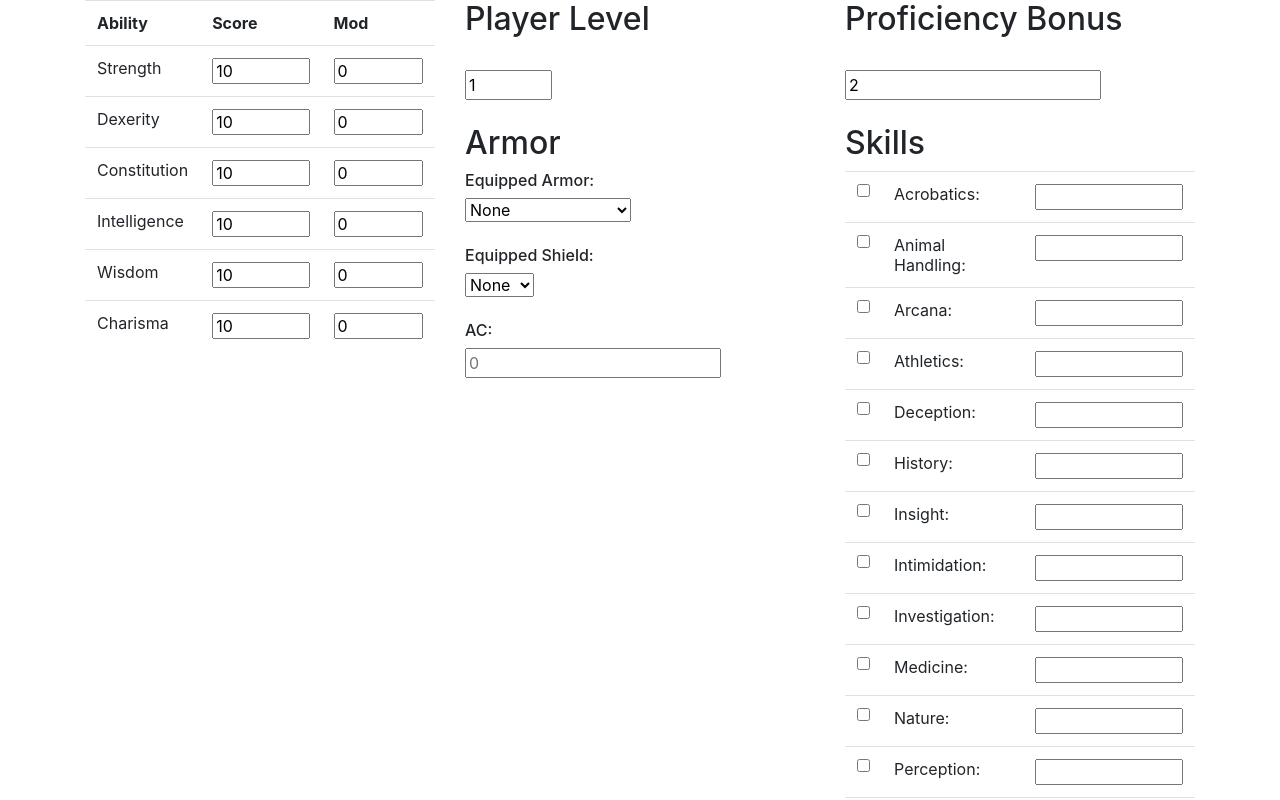
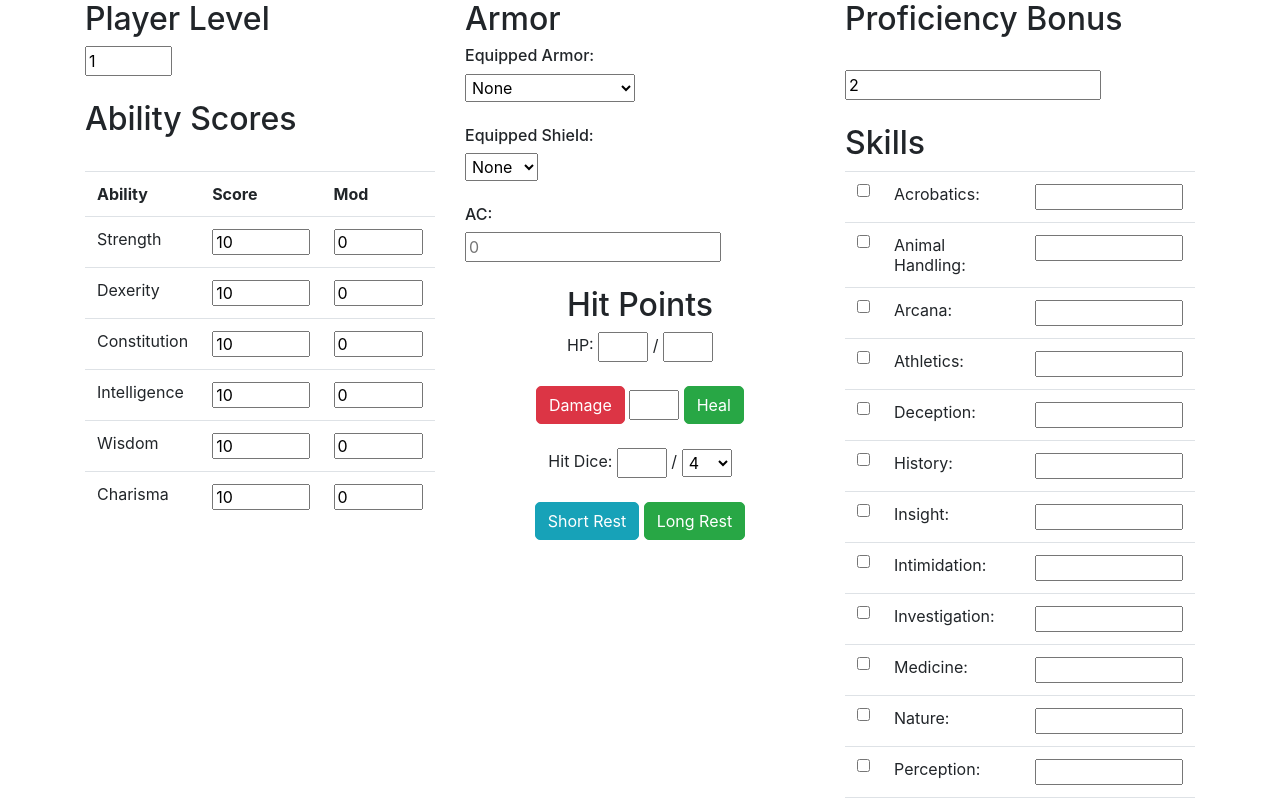
Before and after one commit to Luke-Wittmayer/Dynamic-RPG-Character-Sheet, a plain HTML site: page index.html in a window 1280 px wide. Shown: the top 800 px of the page. Drawn offline with nearby package versions, Linux system fonts and the light colour scheme.

Commit message:
Adding Health and Rests

```diff
--- a/index.html
+++ b/index.html
@@ -5,6 +5,11 @@
 <div class="container">
     <div class="row">
         <div class="col-4">
+            <h2>Player Level</h2>
+            <input type="number" id="playerLevel" min="1" max="20" value="1" onchange="playerLevelChange();">
+            <br><br>
+            <h2>Ability Scores</h2>
+            <br>
             <table class="table">
                 <tr>
                     <th>Ability</th>
@@ -44,10 +49,6 @@
             </table>
         </div>
         <div class="col-4">
-            <h2>Player Level</h2>
-            <br>
-            <input type="number" id="playerLevel" min="1" max="20" value="1" onchange="playerLevelChange();">
-            <br><br>
             <h2>Armor</h2>
             <h6>Equipped Armor:</h6>
             <select id="equippedArmor" onchange="equipArmor(this);">
@@ -80,6 +81,33 @@
             <br><br>
             <h6>AC:</h6>
             <input type="number" id="armorClass" placeholder="0"/>
+            <br><br>
+            <div class="center-me">
+                <h2>Hit Points</h2>
+                <span>HP: </span>
+                <input class="stat" type="number" id="currentHP" /> /
+                <input class="stat" type="number" id="maxHP" />
+            </div>
+            <br>
+            <div class="center-me">
+                <span class="btn btn-danger" onclick="takeDamage();">Damage</span>
+                <input class="stat" type="number" id="modHP" />
+                <span class="btn btn-success" onclick="healHP();">Heal</span>
+            </div>
+            <br>
+            <div class="center-me">
+                <span>Hit Dice: </span><input class="stat" id="hitDice" type="number" /> /
+                <select id="hitDie">
+                    <option>4</option>
+                    <option>6</option>
+                    <option>8</option>
+                    <option>10</option>
+                    <option>12</option>
+                </select>
+                <br><br>
+                <btn class="btn btn-info" onclick="shortRest();">Short Rest</btn>
+                <btn class="btn btn-success" onclick="longRest();">Long Rest</btn>
+            </div>
         </div>
         <div class="col-4">
             <h2>Proficiency Bonus</h2>
--- a/script.js
+++ b/script.js
@@ -215,4 +215,57 @@ function playerLevelChange() {
     updateProfBonus();
     updateModifiers();
     setSkills();
+    resetHP();
+    resetHitDice();
 }
+
+function takeDamage() {
+    var amount = document.getElementById("modHP").value;
+    var currentHP = document.getElementById("currentHP").value;
+    if ((currentHP - amount) >= 0) {
+        document.getElementById("currentHP").value = currentHP - amount;
+    } else {
+        document.getElementById("currentHP").value = 0;
+    }
+}
+
+function healHP() {
+    var amount = parseInt(document.getElementById("modHP").value);
+    var currentHP = parseInt(document.getElementById("currentHP").value);
+    var maxHP = parseInt(document.getElementById("maxHP").value);
+    if ((currentHP + amount) <= maxHP){
+        document.getElementById("currentHP").value = currentHP + amount;
+    } else {
+        document.getElementById("currentHP").value = maxHP;
+    }
+}
+
+function longRest() {
+    resetHP();
+    resetHitDice();
+}
+
+function shortRest() {
+    var currentDice = parseInt(document.getElementById("hitDice").value);
+    if (currentDice > 0) {
+        var currentHP = parseInt(document.getElementById("currentHP").value);
+        var maxHP = parseInt(document.getElementById("maxHP").value);
+        var maxDie = parseInt(document.getElementById("hitDie").value);
+        var hitDieRoll = Math.floor(Math.random() * Math.floor(maxDie));
+        var conMod = parseInt(document.getElementById("conMod").value);
+        if ((currentHP + hitDieRoll + conMod) <= maxHP) {
+            document.getElementById("currentHP").value = currentHP + hitDieRoll + conMod;
+        } else {
+            document.getElementById("currentHP").value = maxHP;
+        }
+        document.getElementById("hitDice").value = currentDice - 1;
+    }
+}
+
+function resetHP() {
+    document.getElementById("currentHP").value = document.getElementById("maxHP").value;
+}
+
+function resetHitDice() {
+    document.getElementById("hitDice").value = document.getElementById("playerLevel").value;
+}
--- a/style.css
+++ b/style.css
@@ -1,3 +1,22 @@
 .table input[type=number] {
     width: 100%;
 }
+
+.stat {
+    width: 50px;
+    vertical-align: middle;
+}
+
+.btn {
+    border-radius: 5px;
+}
+
+.center-me {
+    text-align: center;
+}
+
+select {
+    padding: 2px;
+    min-width: 50px;
+    vertical-align: middle;
+}
```
